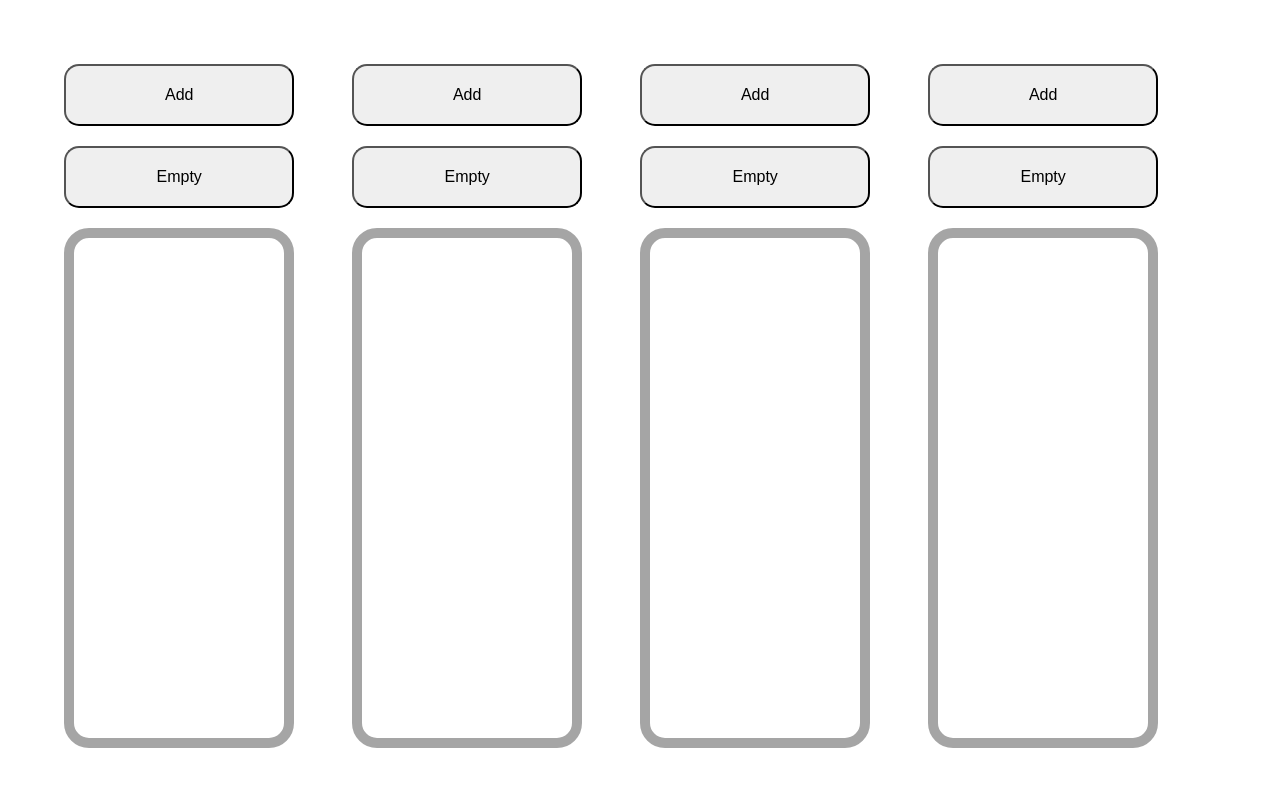
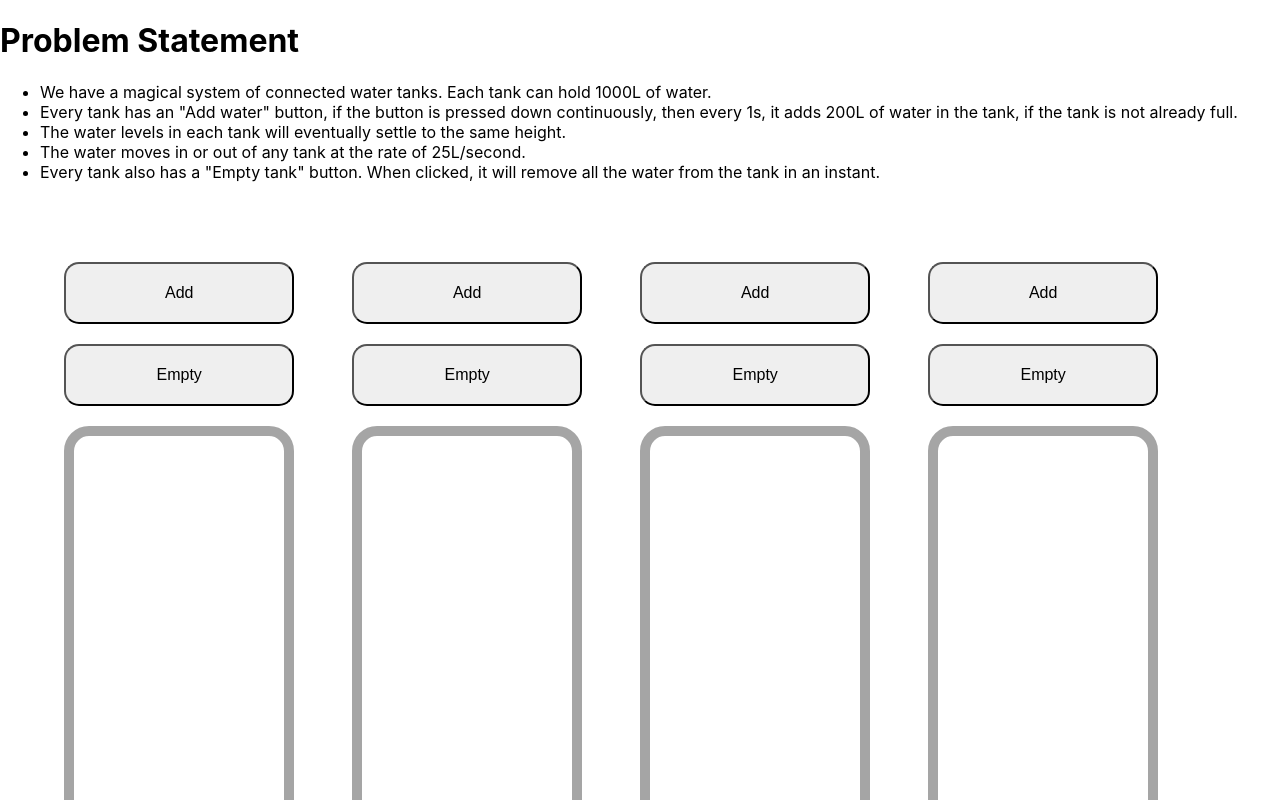
Before and after one commit to sanika-codes/water-tank-challenge, a React (Create React App) app: page / in a window 1280 px wide. Shown: the top 800 px of the page. Built offline with nearby package versions, Linux system fonts and the light colour scheme.

Commit message:
Added Problem Statement

```diff
--- a/src/App.js
+++ b/src/App.js
@@ -10,6 +10,34 @@ function App() {
   };
 
   return (
+    <>
+      <div id="intro">
+        <h1>Problem Statement</h1>
+        <p>
+          <ul>
+            <li>
+              We have a magical system of connected water tanks. Each tank can
+              hold 1000L of water.{" "}
+            </li>
+            <li>
+              Every tank has an "Add water" button, if the button is pressed
+              down continuously, then every 1s, it adds 200L of water in the
+              tank, if the tank is not already full.{" "}
+            </li>
+            <li>
+              The water levels in each tank will eventually settle to the same
+              height.{" "}
+            </li>
+            <li>
+              The water moves in or out of any tank at the rate of 25L/second.{" "}
+            </li>
+            <li>
+              Every tank also has a "Empty tank" button. When clicked, it will
+              remove all the water from the tank in an instant.
+            </li>
+          </ul>
+        </p>
+      </div>
       <div className="main">
         {[1, 2, 3, 4].map((id) => {
           return (
@@ -21,8 +49,8 @@ function App() {
             />
           );
         })}
-
       </div>
+    </>
   );
 }
 
```
Also changed, not shown: problemstatement.png (added). Lines whose indentation alone changed are shown as unchanged.
